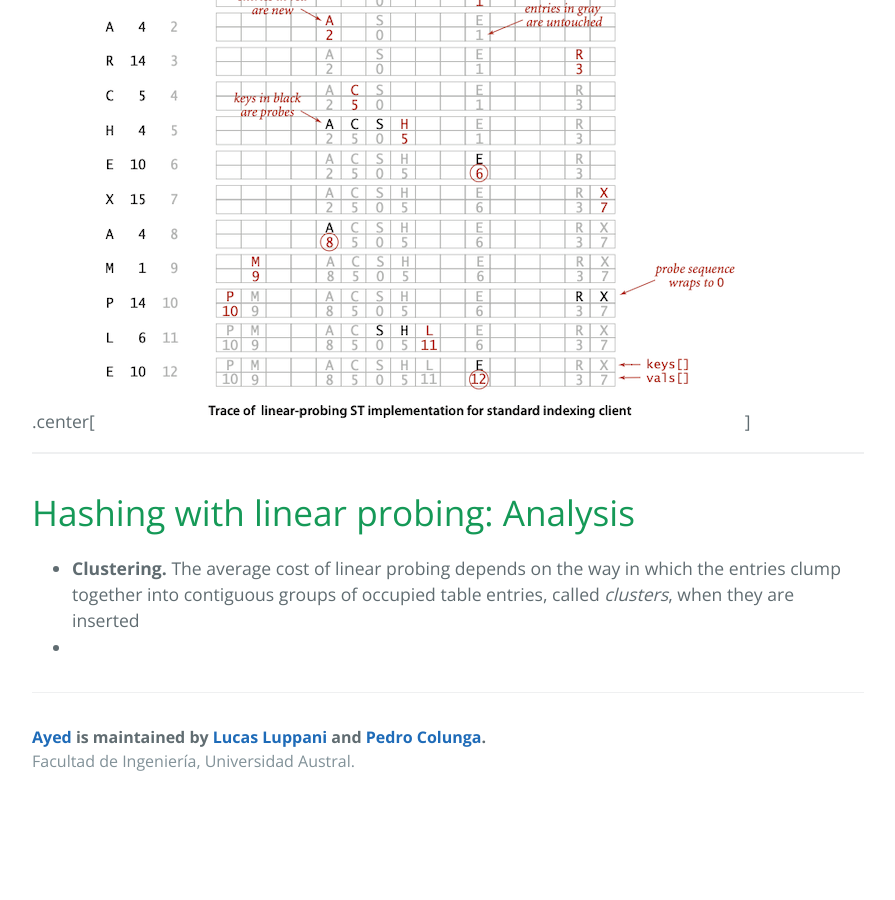
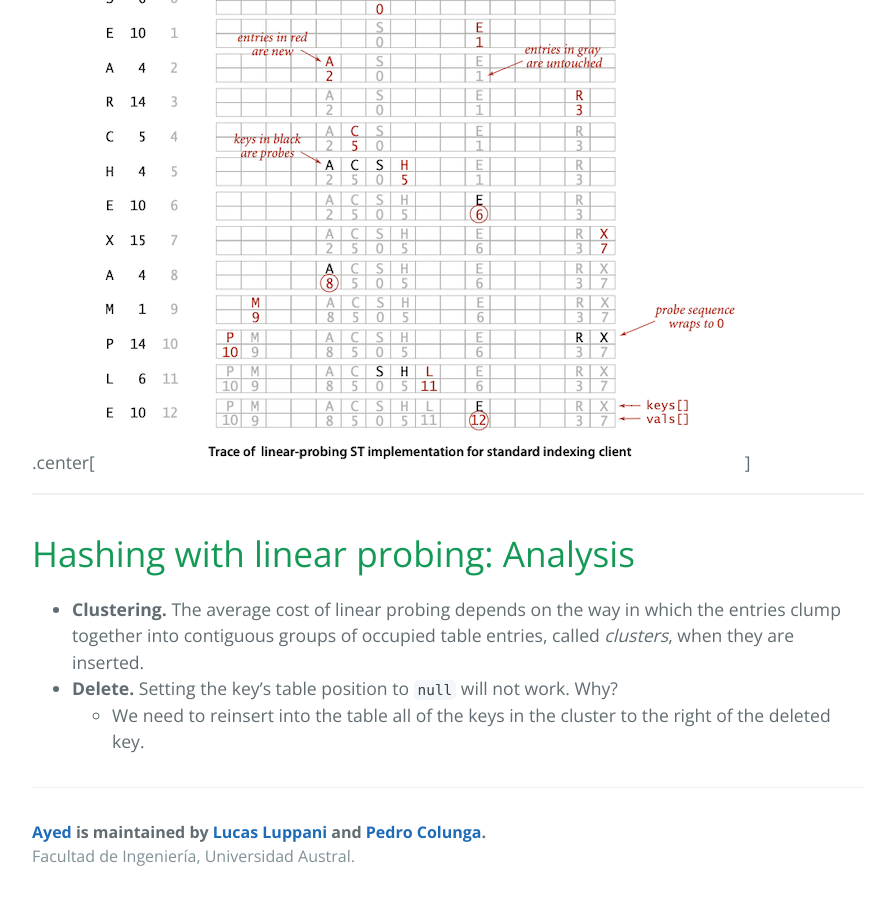
Before and after one commit to FacultadDeIngenieria/ayed, a Jekyll site: the page built from presentation/hashtables/hashtables.md, in a window 1280 px wide and 900 px high, scrolled down 6953 px. Shown: the whole window, without its empty margins (192-1087 px from the left). Built offline with Jekyll 4.4.1, drawn with Linux system fonts in a browser that asks for light colours; our own code applies the rules of GitHub Pages for plain Markdown files; before the commit the page ends 7758 px from its top, so only the background shows below that; some of the changed text lies outside the part shown.

Commit message:
Fixes to hashing.

````diff
--- a/presentation/hashtables/hashtables.html
+++ b/presentation/hashtables/hashtables.html
@@ -1,5 +1,5 @@
 ---
-title: Binary Search Trees
+title: Hash Tables
 layout: remark
 permalink: /hashtables
 ---
--- a/presentation/hashtables/hashtables.md
+++ b/presentation/hashtables/hashtables.md
@@ -108,6 +108,8 @@ interface Map<K, V> {
         hash = (R * hash + s.charAt(i)) % M;
 ```
 
+- R = 31, why?
+
 ---
 
 # Hashing functions: user defined types
@@ -144,7 +146,6 @@ interface Map<K, V> {
 ```java
 public class Transaction
 {
-    ...
     private final String who;
     private final Date when;
     private final double amount;
@@ -214,5 +216,6 @@ public class Transaction
 
 # Hashing with linear probing: Analysis
 
-- **Clustering.** The average cost of linear probing depends on the way in which the entries clump together into contiguous groups of occupied table entries, called *clusters*, when they are inserted
--
+- **Clustering.** The average cost of linear probing depends on the way in which the entries clump together into contiguous groups of occupied table entries, called *clusters*, when they are inserted.
+- **Delete.** Setting the key’s table position to `null` will not work. Why?
+    - We need to reinsert into the table all of the keys in the cluster to the right of the deleted key.
````
Also changed, not shown: other parts of presentation/hashtables/hashtables.md (+3 -2 lines).
